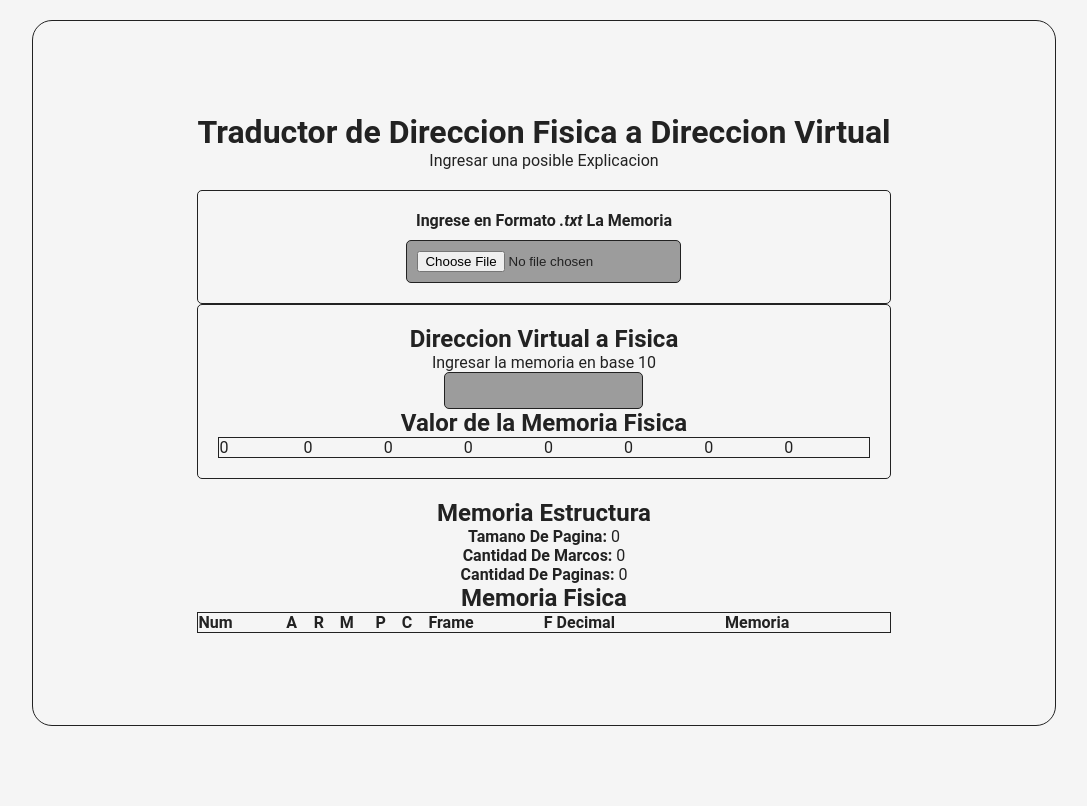
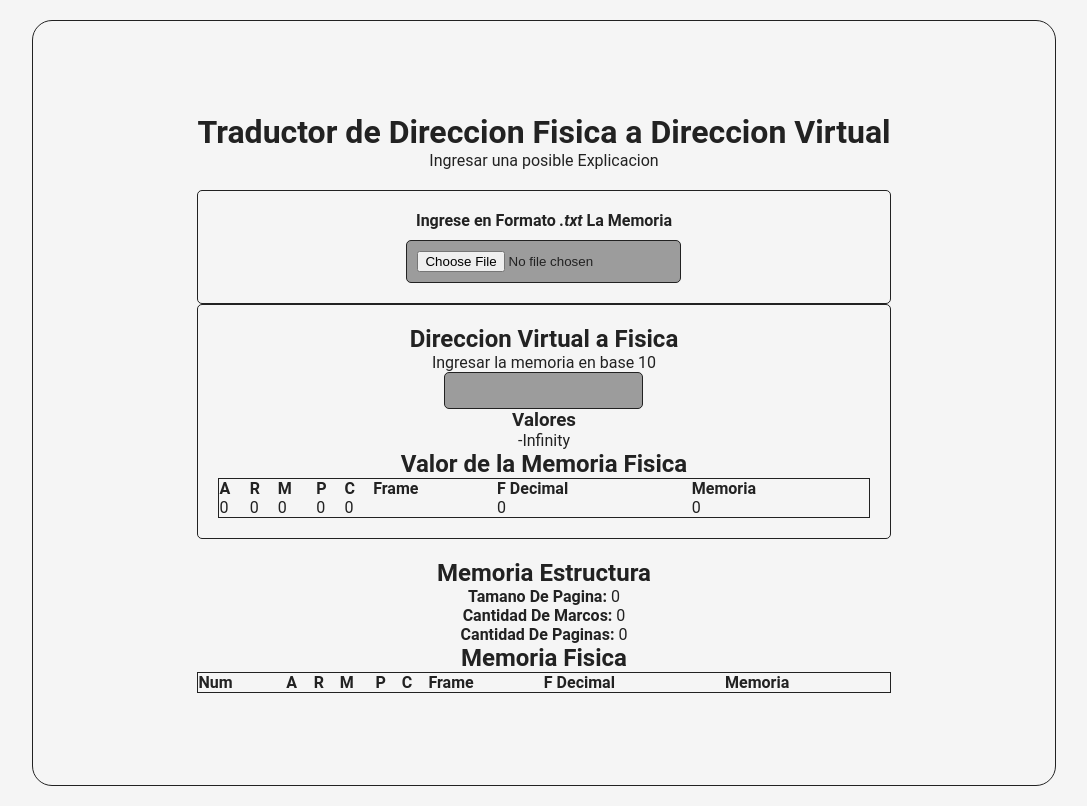
Before and after one commit to RainBWP/memory-manager-emulation, a React (Vite) app: page / in a window 1280 px wide. Shown: the whole page, without its empty margins (96-1183 px from the left). Built offline with nearby package versions, Linux system fonts and the light colour scheme.

Commit message:
Translate Memory Kinda Workds

```diff
--- a/src/App.tsx
+++ b/src/App.tsx
@@ -64,12 +64,12 @@ function App() {
                   <th>F Decimal</th>
                   <th>Memoria</th>
           </tr>
-          {MemoriaFisicaLocal.memoryValues.map((value, index) => (
-            <tr>
+            {MemoriaFisicaLocal.memoryValues.slice(0, -1).map((value, index) => (
+            <tr key={index}>
               <th>{index}</th>
-              <MemoryForm key={index} memoryValue={value} memoryEstructure={EstructuraDeMemoriaLocal} />
+              <MemoryForm memoryValue={value} memoryEstructure={EstructuraDeMemoriaLocal} />
             </tr>
-          ))}
+            ))}
         </table>
 
       </div>
--- a/src/MemoryForm.tsx
+++ b/src/MemoryForm.tsx
@@ -4,7 +4,9 @@ import { MemoryFormProps } from './interfaces';
 const MemoryForm: React.FC<MemoryFormProps> = ({ memoryValue, memoryEstructure }) => {
   // Transformation logic
   const bitsToShift = Math.ceil(Math.log2(memoryEstructure.cantidad_de_marcos));
-console.log(bitsToShift, Math.log2(memoryEstructure.cantidad_de_marcos), memoryEstructure.cantidad_de_marcos);
+  console.log("Bits que mueve", bitsToShift);
+  console.log("Valor de Memoria 2: ", memoryValue.toString(2));
+
   const MemoryReader = {
     bit_permiso: (memoryValue >> (bitsToShift + 5)) & 1,
     bit_referencia: (memoryValue >> (bitsToShift + 4)) & 1,
@@ -12,10 +14,16 @@ const MemoryReader = {
     bit_presente_ausente: (memoryValue >> (bitsToShift + 2)) & 1,
     bit_cache: (memoryValue >> (bitsToShift + 1)) & 1,
     numero_de_frame: memoryValue & ((1 << bitsToShift) - 1),
-
   };
 
-
+  const stringOfBits = () => {
+    let frameString = "";
+    const numero_de_frame = memoryValue & ((1 << bitsToShift) - 1);
+    for (let i = bitsToShift - 1; i >= 0; i--) {
+      frameString += (numero_de_frame >> i) & 1 ? "1" : "0";
+    }
+    return frameString;
+  };
 
   return (
     <>
@@ -24,7 +32,7 @@ const MemoryReader = {
       <td>{MemoryReader.bit_modificado}</td>
       <td>{MemoryReader.bit_presente_ausente}</td>
       <td>{MemoryReader.bit_cache}</td>
-        <td>{MemoryReader.numero_de_frame.toString(2)}</td>
+      <td>{stringOfBits()}</td>
       <td>{MemoryReader.numero_de_frame}</td>
       <td>{memoryValue}</td>
     </>
--- a/src/Traductor.tsx
+++ b/src/Traductor.tsx
@@ -1,23 +1,29 @@
-import { TraductorProps } from "./interfaces"
-import { useState } from "react"
+import { TraductorProps } from "./interfaces";
+import { useState } from "react";
 import MemoryForm from './MemoryForm.tsx';
 
-const TraductorDVaDF: React.FC<TraductorProps> = (MemoriaVirtual, EstructuraDeMemoria) => {
+const TraductorDVaDF: React.FC<TraductorProps> = ({ MemoriaVirtual, EstructuraDeMemoria }) => {
     const [inputValue, setInputValue] = useState<number | undefined>(undefined);
 
+    const [base10ParteDePagina, setBase10ParteDePagina] = useState<number | undefined>(undefined);
+    const [base10Desplazamiento, setBase10Desplazamiento] = useState<number | undefined>(undefined);
 
-    function changeValues() {
-        if (inputValue === undefined) {
+    const [base10MemoriaFisica, setBase10MemoriaFisica] = useState<number | undefined>(undefined);
+    function changeValues(value: number) {
+        if (value === undefined) {
             return;
         }
-        console.log(
-            EstructuraDeMemoria.cantidad_de_marcos,
-            EstructuraDeMemoria.tamano_de_pagina,
-            EstructuraDeMemoria.cantidad_de_paginas
-        )
-        const inputPage = inputValue >> EstructuraDeMemoria.cantidad_de_marcos;
-        const inputDesplazamiento = inputValue & ((1 << EstructuraDeMemoria.cantidad_de_marcos) - 1);
-        console.log(inputPage, inputDesplazamiento);
+        const temp_page = value >> EstructuraDeMemoria.cantidad_de_marcos;
+        const inputDesplazamiento = value & ((1 << EstructuraDeMemoria.cantidad_de_marcos) - 1);
+        console.log("Cambio de Valores", temp_page, inputDesplazamiento, value);
+
+
+        setBase10ParteDePagina(temp_page);
+        setBase10Desplazamiento(inputDesplazamiento);
+
+        const temp_DireccionFisica = MemoriaVirtual[temp_page]+inputDesplazamiento;
+        setBase10MemoriaFisica(temp_DireccionFisica);
+
     }
 
     return (
@@ -30,24 +36,41 @@ const TraductorDVaDF: React.FC<TraductorProps> = (MemoriaVirtual, EstructuraDeMe
                 min={0}
                 value={inputValue}
                 onChange={(e) => {
-                    setInputValue(Number(e.target.value));
-                    changeValues();
+                    const value = Number(e.target.value);
+                    setInputValue(value);
+                    changeValues(value);
                 }}
             />
 
+            <h3>Valores</h3>
+            <p>{inputValue?.toString(2)}</p>
+            <p>{Math.log2(EstructuraDeMemoria.cantidad_de_marcos)}</p>
+
             <h2>Valor de la Memoria Fisica</h2>
             <table>
-                <tr>
-                    <MemoryForm
-                        memoryValue={inputValue ?? 0}
-                        memoryEstructure={EstructuraDeMemoria}
-                    />
-                </tr>
+                <thead>
+                    <tr>
+                        <th>A</th>
+                        <th>R</th>
+                        <th>M</th>
+                        <th>P</th>
+                        <th>C</th>
+                        <th>Frame</th>
+                        <th>F Decimal</th>
+                        <th>Memoria</th>
+                    </tr>
+                </thead>
+                <tbody>
+                    <tr>
+                        <MemoryForm
+                            memoryValue={base10MemoriaFisica ?? 0}
+                            memoryEstructure={EstructuraDeMemoria ?? {tamano_de_pagina: 0, cantidad_de_marcos: 0, cantidad_de_paginas: 0}}
+                        />
+                    </tr>
+                </tbody>
             </table>
-
         </div>
-    )
-
+    );
 }
 
-export { TraductorDVaDF }
+export { TraductorDVaDF };
```
Lines whose indentation alone changed are shown as unchanged.
